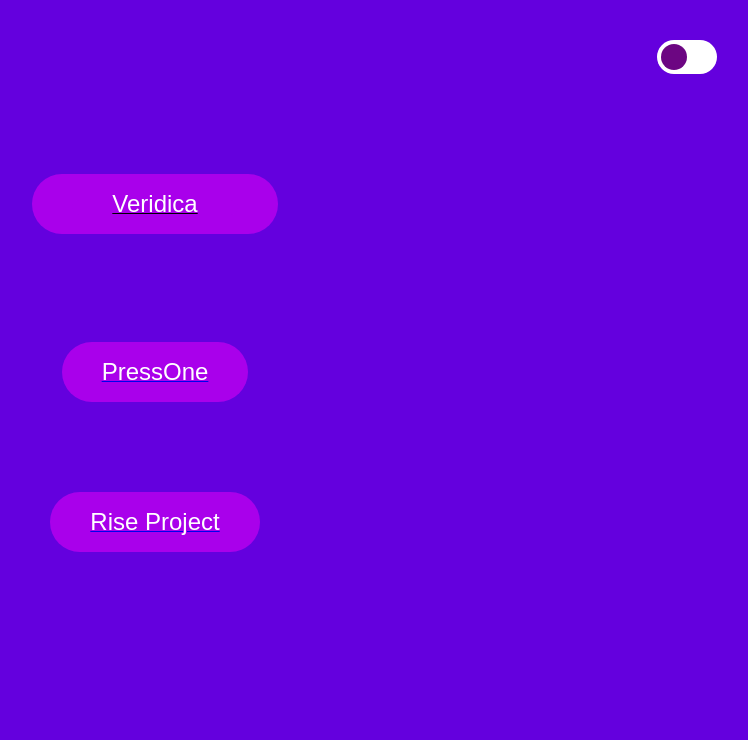
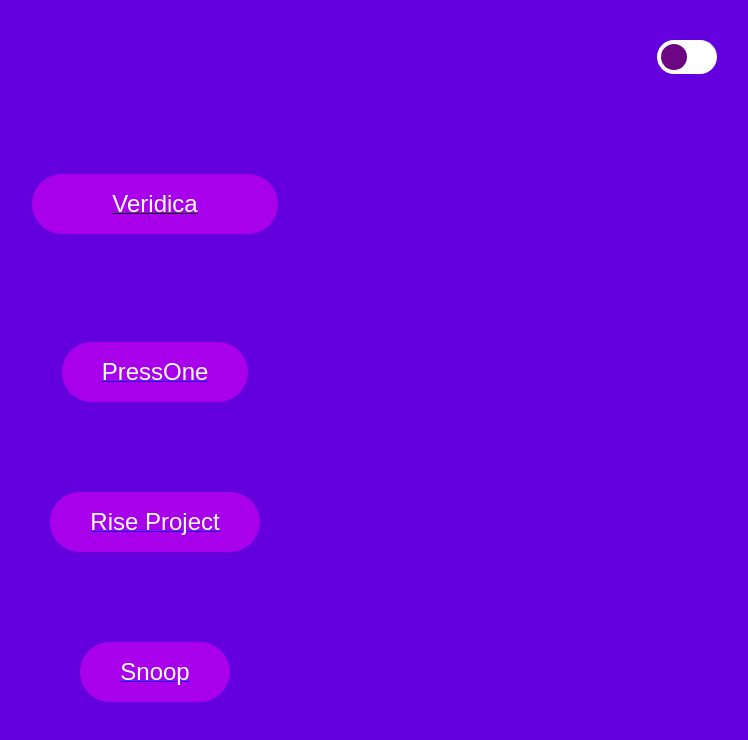
Before and after one commit to VictorVwV/PYFA, a plain HTML site: page more,etc/part1.html in a window 1280 px wide. Shown: the whole page, without its empty margins (515-1263 px from the left). Drawn offline with Linux system fonts and the light colour scheme.

Commit message:
Update part1.html

```diff
--- a/more,etc/part1.html
+++ b/more,etc/part1.html
@@ -23,8 +23,12 @@
       <button class="but"><a  href="https://pressone.ro/"><span class="txt1">PressOne</span></a></button>
       <br><br><br><br><br>
       <button class="but"> <a href="https://www.riseproject.ro/"><span class="txt1">Rise Project</span></a></button>
+      <br><br><br><br><br>
+      <button class="but"> <a href="https://snoop.ro/"><span class="txt1">Snoop</span></a></button>
+
     </div>
       <script src="sth.js"></script>
 
   </body>
+
 </html>
```
